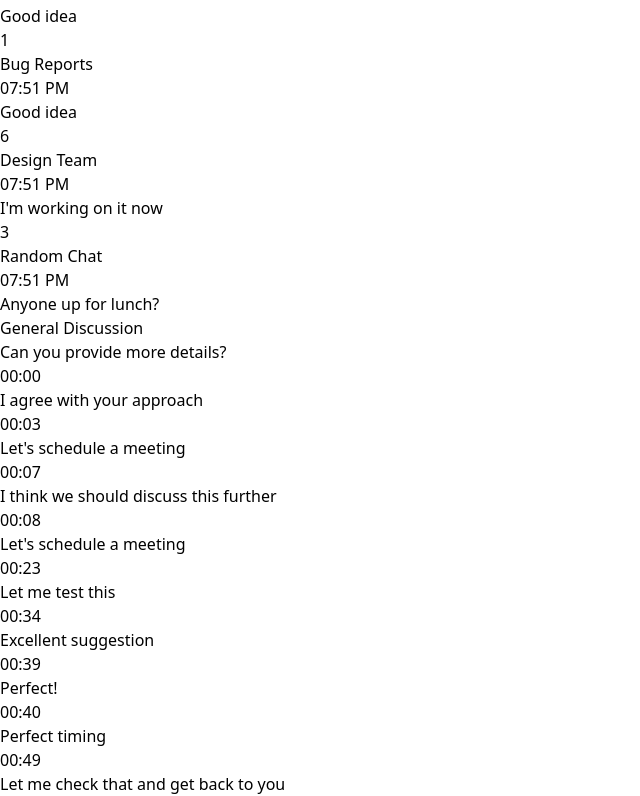
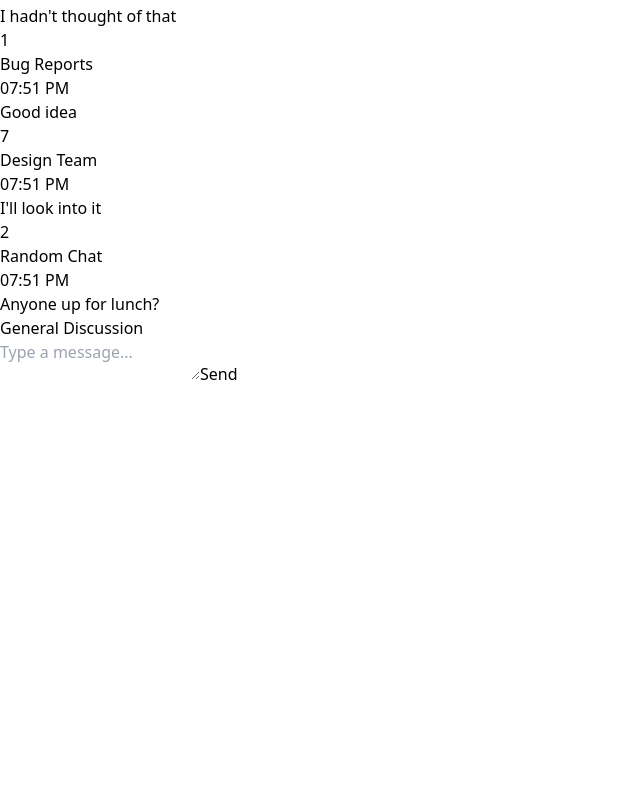
Before and after one commit to red-real-neck/chat-prototype, a React (Vite) app: page / in a window 1280 px wide. Shown: the part 164-960 px from the top of the page, without its empty margins (0-640 px from the left). After the commit the page ends 800 px from the top, so only its background shows below. Built offline with nearby package versions, Linux system fonts and the light colour scheme.

Commit message:
fix: chat preview last message bug

```diff
--- a/package.json
+++ b/package.json
@@ -20,6 +20,7 @@
     "framer-motion": "^12.27.0",
     "react": "^19.2.0",
     "react-dom": "^19.2.0",
+    "react-virtuoso": "^4.18.1",
     "react-window": "^2.2.5",
     "zustand": "^5.0.10"
   },
--- a/src/App.tsx
+++ b/src/App.tsx
@@ -1,4 +1,4 @@
-import { useEffect } from 'react';
+import { useEffect, useRef } from 'react';
 import { AppLayout, ChatList, ChatListItem, ChatWindow, MessageInput, MessageList } from '@/components';
 import { useChatsStore } from '@/store/chatsStore';
 import { useMessagesStore } from '@/store/messagesStore';
@@ -16,12 +16,17 @@
     loadChats,
     setActiveChat,
     updateLastMessage,
-    updateChatWithIncomingMessage
+    updateChatWithIncomingMessage,
+    syncChatPreview
   } = useChatsStore();
+
+  // Store unreadCount before it gets reset when opening chat
+  const unreadCountBeforeOpenRef = useRef<Record<string, number>>({});
 
   const {
     messagesByChatId,
     loadingByChatId,
+    loadedByChatId,
     loadMessages,
     sendMessage: sendMessageAction,
     receiveSocketMessage
@@ -33,19 +38,47 @@
 
   // Load messages when active chat changes
   useEffect(() => {
-    if (activeChatId && !messagesByChatId[activeChatId]) {
-      loadMessages(activeChatId);
+    if (activeChatId) {
+      // Load if not loaded yet and not currently loading
+      // Or if messages array is empty (to be safe)
+      const hasMessages = messagesByChatId[activeChatId] && messagesByChatId[activeChatId].length > 0;
+      const isLoaded = loadedByChatId?.[activeChatId];
+      const isLoading = loadingByChatId[activeChatId];
+
+      if (!isLoading && (!isLoaded || !hasMessages)) {
+        loadMessages(activeChatId);
+      }
     }
-  }, [activeChatId, messagesByChatId, loadMessages]);
+  }, [activeChatId, messagesByChatId, loadingByChatId, loadedByChatId, loadMessages]);
+
+  // Sync preview when messages are loaded or updated
+  // Sync preview for all chats based on their actual last message
+  useEffect(() => {
+    Object.keys(messagesByChatId).forEach((chatId) => {
+      const messages = messagesByChatId[chatId];
+      if (messages && messages.length > 0) {
+        // Get the last message (messages are sorted by timestamp)
+        const lastMessage = messages[messages.length - 1];
+        // Only sync if this message actually exists in the array
+        if (lastMessage && lastMessage.id) {
+          syncChatPreview(chatId, lastMessage.content, lastMessage.timestamp);
+        }
+      }
+    });
+  }, [messagesByChatId, syncChatPreview]);
 
   // Subscribe to mock socket for real-time messages
   useEffect(() => {
     const handleIncomingMessage = (message: Message) => {
       if (message.chatId === activeChatId) {
         // Message is for active chat - add to messages store
+        // Preview will be synced automatically via useEffect that watches messagesByChatId
         receiveSocketMessage(message);
       } else {
-        // Message is for inactive chat - update chat preview
+        // Message is for inactive chat - add to messages store first
+        receiveSocketMessage(message);
+        // Then update chat preview (will be synced from actual messages via useEffect)
+        // But also update unread count immediately
         updateChatWithIncomingMessage(message.chatId, message.content, message.timestamp);
       }
     };
@@ -61,12 +94,28 @@
   const messages = activeChatId ? messagesByChatId[activeChatId] || [] : [];
   const isLoadingMessages = activeChatId ? loadingByChatId[activeChatId] : false;
 
+  // Get unreadCount before it was reset (for showing divider)
+  // Use stored value if available, otherwise use current (which might be 0 after reset)
+  const unreadCountForDisplay = activeChatId
+    ? (unreadCountBeforeOpenRef.current[activeChatId] ?? activeChat?.unreadCount ?? 0)
+    : 0;
+
+  const handleChatClick = (chatId: string) => {
+    // Store unreadCount before opening chat
+    const chat = chats.find(c => c.id === chatId);
+    if (chat) {
+      unreadCountBeforeOpenRef.current[chatId] = chat.unreadCount;
+    }
+    setActiveChat(chatId);
+  };
+
   const handleSendMessage = async (content: string) => {
     if (!activeChatId) return;
 
     try {
       await sendMessageAction(activeChatId, content, CURRENT_USER_ID);
-      // Update chat preview with the sent message
+      // Preview will be synced automatically via useEffect that watches messagesByChatId
+      // Update last message for immediate UI feedback (but preview will be synced from actual message)
       updateLastMessage(activeChatId, content, new Date());
     } catch (error) {
       console.error('Failed to send message:', error);
@@ -116,7 +165,7 @@
             key={chat.id}
             chat={chat}
             isActive={chat.id === activeChatId}
-            onClick={() => setActiveChat(chat.id)}
+            onClick={() => handleChatClick(chat.id)}
           />
         ))}
       </ChatList>
@@ -138,7 +187,12 @@
             </div>
           </div>
         ) : (
-          <MessageList messages={messages} currentUserId={CURRENT_USER_ID} />
+          <MessageList
+            messages={messages}
+            currentUserId={CURRENT_USER_ID}
+            unreadCount={unreadCountForDisplay}
+            chatId={activeChatId || undefined}
+          />
         )}
       </ChatWindow>
     </AppLayout>
--- a/src/components/MessageItem.tsx
+++ b/src/components/MessageItem.tsx
@@ -1,4 +1,5 @@
-import React from 'react';
+import React, { useMemo, memo } from 'react';
+import { motion } from 'framer-motion';
 import type { Message, OptimisticMessage } from '@/domain/message';
 
 interface MessageItemProps {
@@ -6,7 +7,18 @@
   isOwn: boolean;
 }
 
-export const MessageItem: React.FC<MessageItemProps> = ({ message, isOwn }) => {
+const MessageItemComponent: React.FC<MessageItemProps> = ({ message, isOwn }) => {
+  // Determine if message should be animated (new messages only)
+  const shouldAnimate = useMemo(() => {
+    // Always animate optimistic messages (being sent by user)
+    if (message.status === 'sending') {
+      return true;
+    }
+
+    // For simplicity, don't animate other messages to avoid performance issues
+    // In a real app, you might track message IDs that haven't been seen yet
+    return false;
+  }, [message.status]);
   const formatTime = (timestamp: Date) => {
     return timestamp.toLocaleTimeString('en-US', {
       hour: '2-digit',
@@ -30,25 +42,48 @@
     }
   };
 
-  return (
-    <div className={`flex mb-4 ${isOwn ? 'justify-end' : 'justify-start'}`}>
+  const messageContent = (
     <div
-        className={`max-w-[70%] px-4 py-2 rounded-lg ${
+      className={`max-w-[70%] min-w-[120px] px-4 py-2 rounded-lg flex flex-col ${
         isOwn
           ? 'bg-blue-500 text-white rounded-br-sm'
           : 'bg-gray-200 text-gray-900 rounded-bl-sm'
       }`}
     >
-        <div className="text-sm break-words">{message.content}</div>
-        <div className={`flex items-center justify-end mt-1 text-xs ${
+      <div className="text-sm break-words flex-1">{message.content}</div>
+      <div className={`flex items-center justify-end mt-1 text-xs flex-shrink-0 self-end ${
         isOwn ? 'text-blue-100' : 'text-gray-500'
       }`}>
-          <span className="mr-1">{formatTime(message.timestamp)}</span>
+        <span className="mr-1 whitespace-nowrap">{formatTime(message.timestamp)}</span>
         {isOwn && (
-            <span className="text-xs">{getStatusIcon(message.status)}</span>
+          <span className="text-xs flex-shrink-0">{getStatusIcon(message.status)}</span>
         )}
       </div>
     </div>
+  );
+
+  return (
+    <div className={`flex mb-4 ${isOwn ? 'justify-end' : 'justify-start'}`}>
+      {shouldAnimate ? (
+        <motion.div
+          key={message.id}
+          initial={{ opacity: 0, y: 20 }}
+          animate={{ opacity: 1, y: 0 }}
+          transition={{
+            duration: 0.3,
+            ease: 'easeOut'
+          }}
+          layout={false} // Disable layout animations to avoid conflicts with virtualization
+        >
+          {messageContent}
+        </motion.div>
+      ) : (
+        <div key={message.id}>
+          {messageContent}
+        </div>
+      )}
     </div>
   );
 };
+
+export const MessageItem = memo(MessageItemComponent);
--- a/src/components/MessageList.tsx
+++ b/src/components/MessageList.tsx
@@ -1,59 +1,50 @@
-import React, { useEffect, useMemo } from 'react';
+import React, { useEffect, useMemo, memo, useRef } from 'react';
+import { Virtuoso, type VirtuosoHandle } from 'react-virtuoso';
 import { MessageItem } from './MessageItem';
+import { NewMessagesDivider } from './NewMessagesDivider';
 import type { Message, OptimisticMessage } from '@/domain/message';
 
 interface MessageListProps {
   messages: (Message | OptimisticMessage)[];
   currentUserId: string;
+  unreadCount?: number;
+  chatId?: string;
 }
 
-const MESSAGE_HEIGHT = 70;
-
-
-export const MessageList: React.FC<MessageListProps> = ({
+const MessageListComponent: React.FC<MessageListProps> = ({
   messages,
   currentUserId,
+  unreadCount = 0,
+  chatId,
 }) => {
-  const containerRef = React.useRef<HTMLDivElement>(null);
-  const [scrollTop, setScrollTop] = React.useState(0);
-  const [containerHeight, setContainerHeight] = React.useState(400);
+  const virtuosoRef = useRef<VirtuosoHandle>(null);
+  const previousChatIdRef = useRef<string | undefined>(chatId);
+  const [showScrollButton, setShowScrollButton] = React.useState(false);
 
-  // Update container height when component mounts or resizes
+  // Reset scroll button when chat changes
   useEffect(() => {
-    const updateHeight = () => {
-      if (containerRef.current) {
-        setContainerHeight(containerRef.current.clientHeight);
-      }
-    };
+    if (previousChatIdRef.current !== chatId) {
+      setShowScrollButton(false);
+      previousChatIdRef.current = chatId;
+    }
+  }, [chatId]);
 
-    updateHeight();
-    window.addEventListener('resize', updateHeight);
-    return () => window.removeEventListener('resize', updateHeight);
-  }, []);
+  // Calculate index of first new message (based on unreadCount)
+  const firstNewMessageIndex = useMemo(() => {
+    if (unreadCount === 0 || messages.length === 0) {
+      return -1;
+    }
+    return Math.max(0, messages.length - unreadCount);
+  }, [messages.length, unreadCount]);
 
-  // Calculate visible range
-  const visibleRange = useMemo(() => {
-    const startIndex = Math.floor(scrollTop / MESSAGE_HEIGHT);
-    const endIndex = Math.min(
-      startIndex + Math.ceil(containerHeight / MESSAGE_HEIGHT) + 2, // +2 for buffer
-      messages.length
-    );
-    return { startIndex: Math.max(0, startIndex - 1), endIndex }; // -1 for buffer
-  }, [scrollTop, containerHeight, messages.length]);
-
-  // Auto-scroll to bottom when messages change
-  useEffect(() => {
-    if (messages.length > 0 && containerRef.current) {
-      containerRef.current.scrollTop = containerRef.current.scrollHeight;
-      setScrollTop(containerRef.current.scrollTop);
-    }
-  }, [messages.length]);
-
-  const handleScroll = (e: React.UIEvent<HTMLDivElement>) => {
-    setScrollTop(e.currentTarget.scrollTop);
+  const scrollToBottom = () => {
+    virtuosoRef.current?.scrollToIndex({
+      index: messages.length - 1,
+      align: 'end',
+      behavior: 'smooth',
+    });
+    setShowScrollButton(false);
   };
-
-  const visibleMessages = messages.slice(visibleRange.startIndex, visibleRange.endIndex);
 
   if (messages.length === 0) {
     return (
@@ -68,34 +59,45 @@
   }
 
   return (
-    <div className="flex-1 h-full">
-      <div
-        ref={containerRef}
-        className="overflow-y-auto h-full scrollbar-thin scrollbar-thumb-gray-300 scrollbar-track-gray-100"
-        onScroll={handleScroll}
-      >
-        {/* Spacer for content above visible area */}
-        <div style={{ height: visibleRange.startIndex * MESSAGE_HEIGHT }} />
+    <div className="flex-1 h-full relative">
+      <Virtuoso
+        ref={virtuosoRef}
+        style={{ height: '100%' }}
+        data={messages}
+        initialTopMostItemIndex={messages.length - 1} // Start at bottom
+        followOutput="auto" // Stick to bottom when new messages arrive
+        atBottomStateChange={(atBottom) => setShowScrollButton(!atBottom)}
+        itemContent={(index, message) => {
+          const shouldShowDivider =
+            firstNewMessageIndex >= 0 &&
+            index === firstNewMessageIndex &&
+            index > 0;
 
-        {/* Visible messages */}
-        {visibleMessages.map((message, index) => {
-          const actualIndex = visibleRange.startIndex + index;
           return (
-            <div
-              key={message.id || `temp-${actualIndex}`}
-              className="px-4 py-1"
-            >
+            <div className="pb-1 px-4">
+              {shouldShowDivider && <NewMessagesDivider />}
               <MessageItem
                 message={message}
                 isOwn={message.sender === currentUserId}
               />
             </div>
           );
-        })}
+        }}
+      />
 
-        {/* Spacer for content below visible area */}
-        <div style={{ height: (messages.length - visibleRange.endIndex) * MESSAGE_HEIGHT }} />
-      </div>
+      {showScrollButton && (
+        <button
+          onClick={scrollToBottom}
+          className="absolute bottom-4 right-4 bg-blue-500 text-white p-2 rounded-full shadow-lg hover:bg-blue-600 transition-colors z-10"
+          aria-label="Scroll to bottom"
+        >
+          <svg xmlns="http://www.w3.org/2000/svg" className="h-5 w-5" viewBox="0 0 20 20" fill="currentColor">
+            <path fillRule="evenodd" d="M14.707 12.293a1 1 0 010 1.414l-4 4a1 1 0 01-1.414 0l-4-4a1 1 0 111.414-1.414L9 14.586V3a1 1 0 012 0v11.586l2.293-2.293a1 1 0 011.414 0z" clipRule="evenodd" />
+          </svg>
+        </button>
+      )}
     </div>
   );
 };
+
+export const MessageList = memo(MessageListComponent);
--- /dev/null
+++ b/src/components/NewMessagesDivider.tsx
@@ -0,0 +1,15 @@
+import React from 'react';
+
+export const NewMessagesDivider: React.FC = () => {
+  return (
+    <div className="flex items-center justify-center my-4 px-4">
+      <div className="flex items-center w-full">
+        <div className="flex-1 border-t border-gray-300"></div>
+        <span className="px-3 text-xs text-gray-500 font-medium">
+          Новые сообщения
+        </span>
+        <div className="flex-1 border-t border-gray-300"></div>
+      </div>
+    </div>
+  );
+};
--- a/src/components/index.ts
+++ b/src/components/index.ts
@@ -5,3 +5,4 @@
 export { MessageInput } from './MessageInput';
 export { MessageItem } from './MessageItem';
 export { MessageList } from './MessageList';
+export { NewMessagesDivider } from './NewMessagesDivider';
--- a/src/services/messageService.ts
+++ b/src/services/messageService.ts
@@ -43,12 +43,32 @@
   // Generate timestamp: older messages first, newer messages later
   // Spread messages over the last 30 days
   const daysAgo = Math.floor((MESSAGES_COUNT - index - 1) / (MESSAGES_COUNT / 30));
-  const hoursVariation = Math.floor(Math.random() * 24);
-  const minutesVariation = Math.floor(Math.random() * 60);
 
   const timestamp = new Date();
-  timestamp.setDate(timestamp.getDate() - daysAgo);
-  timestamp.setHours(hoursVariation, minutesVariation, 0, 0);
+  const now = new Date();
+
+  // Set date first
+  timestamp.setDate(now.getDate() - daysAgo);
+
+  // For today (daysAgo === 0), ensure we don't generate future time
+  if (daysAgo === 0) {
+    const currentHour = now.getHours();
+    const currentMinute = now.getMinutes();
+
+    // Generate random hour up to current hour
+    const hoursVariation = Math.floor(Math.random() * (currentHour + 1));
+
+    // If we picked the current hour, limit minutes to current minute
+    const maxMinutes = (hoursVariation === currentHour) ? currentMinute + 1 : 60;
+    const minutesVariation = Math.floor(Math.random() * maxMinutes);
+
+    timestamp.setHours(hoursVariation, minutesVariation, 0, 0);
+  } else {
+    // For past days, any time is fine
+    const hoursVariation = Math.floor(Math.random() * 24);
+    const minutesVariation = Math.floor(Math.random() * 60);
+    timestamp.setHours(hoursVariation, minutesVariation, 0, 0);
+  }
 
   // Random status with 'sent' being most common
   const statusWeights = ['sent', 'sent', 'sent', 'delivered', 'read'] as const;
@@ -92,12 +112,16 @@
   // Generate a new message with real ID
   const realId = `msg-${chatId}-${Date.now()}-${Math.random().toString(36).substr(2, 9)}`;
 
+  // Ensure timestamp is not in the future
+  // Use the time when the function was called (before delay), not after
+  const timestamp = new Date(Date.now() - delay);
+
   const message: Message = {
     id: realId,
     chatId,
     content,
     sender,
-    timestamp: new Date(),
+    timestamp,
     status: 'sent',
   };
 
--- a/src/services/mockSocket.ts
+++ b/src/services/mockSocket.ts
@@ -63,12 +63,18 @@
       const randomSender = SENDERS[Math.floor(Math.random() * SENDERS.length)];
       const randomTemplate = INCOMING_MESSAGE_TEMPLATES[Math.floor(Math.random() * INCOMING_MESSAGE_TEMPLATES.length)];
 
-      // Create an optimistic message that represents an incoming message
-      const incomingMessage = createOptimisticMessage(randomChatId, randomTemplate, randomSender);
+      // Create timestamp that is not in the future
+      // Use current time, but ensure it's not later than now
+      const now = new Date();
+      const timestamp = new Date(Math.min(now.getTime(), Date.now()));
 
-      // Convert optimistic message to regular message with 'sent' status
+      // Create message with controlled timestamp
       const message: Message = {
-        ...incomingMessage,
+        id: `msg-${randomChatId}-${Date.now()}-${Math.random().toString(36).substr(2, 9)}`,
+        chatId: randomChatId,
+        content: randomTemplate,
+        sender: randomSender,
+        timestamp,
         status: 'sent',
       };
 
--- a/src/store/chatsStore.ts
+++ b/src/store/chatsStore.ts
@@ -8,12 +8,15 @@
   activeChatId: string | null;
   isLoading: boolean;
   error: string | null;
+  lastReadMessageIdByChatId: Record<string, string | null>;
 
   // Actions
   loadChats: () => Promise<void>;
   setActiveChat: (chatId: string) => void;
   updateLastMessage: (chatId: string, lastMessage: string, lastMessageAt: Date) => void;
   updateChatWithIncomingMessage: (chatId: string, message: string, timestamp: Date) => void;
+  syncChatPreview: (chatId: string, lastMessage: string, lastMessageAt: Date) => void;
+  markChatAsRead: (chatId: string, lastMessageId: string) => void;
 }
 
 export const useChatsStore = create<ChatsState>((set, get) => ({
@@ -22,6 +25,7 @@
   activeChatId: null,
   isLoading: false,
   error: null,
+  lastReadMessageIdByChatId: {},
 
   // Actions
   loadChats: async () => {
@@ -44,7 +48,19 @@
   },
 
   setActiveChat: (chatId: string) => {
-    set({ activeChatId: chatId });
+    set((state) => {
+      // Сбросить счетчик непрочитанных для открываемого чата
+      const updatedChats = state.chats.map((chat) =>
+        chat.id === chatId
+          ? { ...chat, unreadCount: 0 }
+          : chat
+      );
+
+      return {
+        activeChatId: chatId,
+        chats: updatedChats,
+      };
+    });
   },
 
   updateLastMessage: (chatId: string, lastMessage: string, lastMessageAt: Date) => {
@@ -71,4 +87,23 @@
       ),
     }));
   },
+
+  syncChatPreview: (chatId: string, lastMessage: string, lastMessageAt: Date) => {
+    set((state) => ({
+      chats: state.chats.map((chat) =>
+        chat.id === chatId
+          ? { ...chat, lastMessage, lastMessageAt }
+          : chat
+      ),
+    }));
+  },
+
+  markChatAsRead: (chatId: string, lastMessageId: string) => {
+    set((state) => ({
+      lastReadMessageIdByChatId: {
+        ...state.lastReadMessageIdByChatId,
+        [chatId]: lastMessageId,
+      },
+    }));
+  },
 }));
--- a/src/store/messagesStore.ts
+++ b/src/store/messagesStore.ts
@@ -7,6 +7,7 @@
   // Normalized storage: Record<chatId, Message[]>
   messagesByChatId: Record<string, Message[]>;
   loadingByChatId: Record<string, boolean>;
+  loadedByChatId: Record<string, boolean>;
 
   // Actions
   loadMessages: (chatId: string) => Promise<void>;
@@ -22,6 +23,7 @@
   // Initial state
   messagesByChatId: {},
   loadingByChatId: {},
+  loadedByChatId: {},
 
   // Actions
   loadMessages: async (chatId: string) => {
@@ -34,6 +36,7 @@
       set((state) => ({
         messagesByChatId: { ...state.messagesByChatId, [chatId]: messages },
         loadingByChatId: { ...state.loadingByChatId, [chatId]: false },
+        loadedByChatId: { ...state.loadedByChatId, [chatId]: true },
       }));
     } catch (error) {
       set((state) => ({
@@ -62,9 +65,31 @@
       // Confirm optimistic message with real data
       set((state) => {
         const chatMessages = state.messagesByChatId[chatId] || [];
+        const now = new Date();
+
+        // Find the optimistic message to preserve its timestamp
+        const optimisticMsg = chatMessages.find(msg => msg.id === optimisticMessage.id);
+        const optimisticTimestamp = optimisticMsg?.timestamp;
+
+        // Use optimistic timestamp if real message timestamp is in the future
+        // or if real message timestamp is later than optimistic timestamp
+        let finalTimestamp = realMessage.timestamp;
+        if (optimisticTimestamp) {
+          // If real message timestamp is in the future or later than optimistic, use optimistic
+          if (realMessage.timestamp.getTime() > now.getTime() ||
+              realMessage.timestamp.getTime() > optimisticTimestamp.getTime()) {
+            finalTimestamp = optimisticTimestamp;
+          }
+        }
+
+        // Ensure timestamp is not in the future
+        if (finalTimestamp.getTime() > now.getTime()) {
+          finalTimestamp = now;
+        }
+
         const updatedMessages = chatMessages.map((msg) =>
           msg.id === optimisticMessage.id
-            ? { ...realMessage } // Replace with real message
+            ? { ...realMessage, timestamp: finalTimestamp } // Replace with real message but preserve timestamp
             : msg
         );
 
@@ -120,9 +145,31 @@
     // Add the message and ensure it's sorted by timestamp
     set((state) => {
       const chatMessages = state.messagesByChatId[message.chatId] || [];
-      const updatedMessages = [...chatMessages, message].sort(
-        (a, b) => a.timestamp.getTime() - b.timestamp.getTime()
-      );
+      const now = new Date();
+
+      // Ensure timestamp is not in the future
+      let messageTimestamp = message.timestamp;
+      if (messageTimestamp.getTime() > now.getTime()) {
+        messageTimestamp = now;
+      }
+
+      const messageWithValidTimestamp = { ...message, timestamp: messageTimestamp };
+
+      // Check for duplicates by ID
+      const existingMessageIndex = chatMessages.findIndex(msg => msg.id === messageWithValidTimestamp.id);
+      let updatedMessages;
+
+      if (existingMessageIndex >= 0) {
+        // Update existing message instead of adding duplicate
+        updatedMessages = [...chatMessages];
+        updatedMessages[existingMessageIndex] = messageWithValidTimestamp;
+      } else {
+        // Add new message
+        updatedMessages = [...chatMessages, messageWithValidTimestamp];
+      }
+
+      // Sort by timestamp
+      updatedMessages.sort((a, b) => a.timestamp.getTime() - b.timestamp.getTime());
 
       return {
         messagesByChatId: {
```
Also changed, not shown: 1 other file (tests, documents, lock files or other folders). Lines whose indentation alone changed are shown as unchanged.
